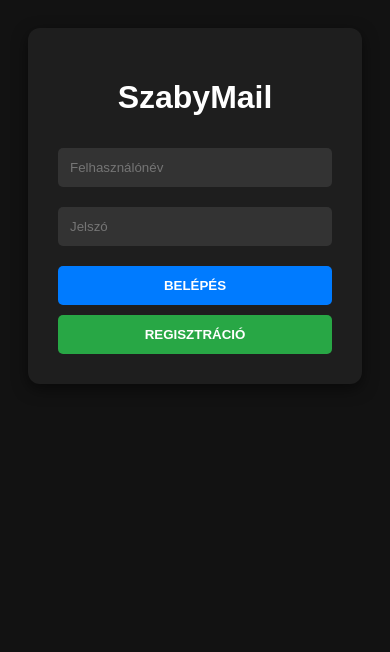
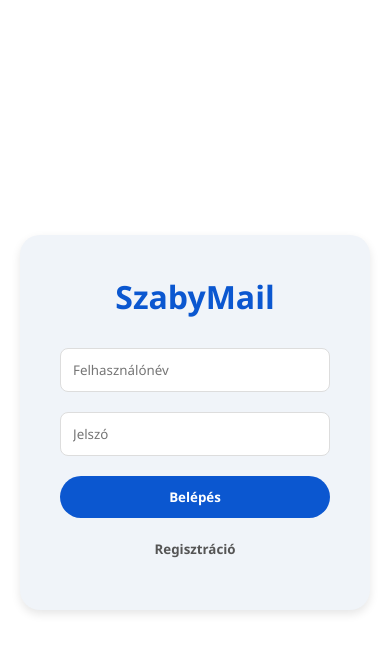
Before and after one commit to G0KU0/email, a website: page public/index.html in a window 390 px wide. Drawn offline with Linux system fonts and the light colour scheme.

Commit message:
Update index.html

```diff
--- a/public/index.html
+++ b/public/index.html
@@ -3,37 +3,93 @@
 <head>
     <meta charset="UTF-8">
     <meta name="viewport" content="width=device-width, initial-scale=1.0">
-    <title>SzabyMail</title>
+    <title>SzabyMail | Pro</title>
+    <link href="https://fonts.googleapis.com/icon?family=Material+Icons" rel="stylesheet">
     <style>
-        body { font-family: sans-serif; background: #121212; color: white; display: flex; justify-content: center; padding: 20px; }
-        .box { background: #1e1e1e; padding: 30px; border-radius: 12px; width: 100%; max-width: 400px; box-shadow: 0 5px 15px rgba(0,0,0,0.5); }
-        input { width: 100%; padding: 12px; margin: 10px 0; border-radius: 5px; border: none; background: #333; color: white; box-sizing: border-box; }
-        button { width: 100%; padding: 12px; border: none; border-radius: 5px; cursor: pointer; font-weight: bold; margin-top: 10px; }
-        .blue { background: #007bff; color: white; }
-        .green { background: #28a745; color: white; }
-        .email { background: #2a2a2a; padding: 15px; margin-top: 15px; border-radius: 8px; border-left: 4px solid #007bff; }
-        #inbox-section { display: none; }
+        * { box-sizing: border-box; margin: 0; padding: 0; font-family: 'Segoe UI', Tahoma, sans-serif; }
+        body { background-color: #f6f8fc; display: flex; height: 100vh; overflow: hidden; }
+
+        /* AUTH SCREEN */
+        #auth-screen { width: 100%; display: flex; justify-content: center; align-items: center; background: white; z-index: 1000; position: fixed; height: 100%; }
+        .login-card { background: #f0f4f9; padding: 40px; border-radius: 20px; text-align: center; width: 350px; box-shadow: 0 4px 10px rgba(0,0,0,0.1); }
+        .login-card input { width: 100%; padding: 12px; margin: 10px 0; border: 1px solid #ddd; border-radius: 8px; }
+        .btn { padding: 12px 24px; border: none; border-radius: 25px; cursor: pointer; font-weight: bold; transition: 0.3s; width: 100%; margin-top: 10px; }
+        .btn-blue { background: #0b57d0; color: white; }
+        .btn-blue:hover { background: #0842a0; }
+
+        /* MAIN APP */
+        #app { display: none; width: 100%; display: flex; }
+        .sidebar { width: 250px; padding: 20px; background: #f6f8fc; }
+        .compose-btn { background: #c2e7ff; color: #001d35; display: flex; align-items: center; gap: 10px; padding: 15px 25px; border-radius: 16px; cursor: pointer; font-weight: bold; box-shadow: 0 1px 3px rgba(0,0,0,0.1); margin-bottom: 20px; }
+        .nav-item { display: flex; align-items: center; gap: 15px; padding: 10px 20px; border-radius: 20px; cursor: pointer; color: #444; margin: 5px 0; }
+        .nav-item.active { background: #d3e3fd; font-weight: bold; color: #041e49; }
+
+        .main-content { flex: 1; background: white; margin: 15px; border-radius: 16px; display: flex; flex-direction: column; overflow: hidden; }
+        .header { padding: 15px 20px; border-bottom: 1px solid #eee; display: flex; justify-content: space-between; align-items: center; }
+        .email-list { overflow-y: auto; flex: 1; }
+        .email-row { display: flex; align-items: center; padding: 12px 20px; border-bottom: 1px solid #f1f1f1; cursor: pointer; transition: 0.2s; }
+        .email-row:hover { box-shadow: inset 1px 0 0 #dadce0, inset -1px 0 0 #dadce0, 0 1px 2px 0 rgba(60,64,67,.3), 0 1px 3px 1px rgba(60,64,67,.15); }
+        .email-from { width: 200px; font-weight: bold; }
+        .email-subject { flex: 1; color: #555; }
+
+        /* MODAL */
+        .modal { display: none; position: fixed; bottom: 0; right: 50px; width: 500px; background: white; border-radius: 10px 10px 0 0; box-shadow: 0 8px 30px rgba(0,0,0,0.2); border: 1px solid #ccc; z-index: 2000; }
+        .modal-header { background: #f2f6fc; padding: 10px 20px; border-radius: 10px 10px 0 0; display: flex; justify-content: space-between; }
+        .modal-body { padding: 15px; }
+        .modal-body input, .modal-body textarea { width: 100%; border: none; border-bottom: 1px solid #eee; padding: 10px; margin-bottom: 5px; outline: none; }
     </style>
 </head>
 <body>
 
-    <div class="box" id="auth-section">
-        <h1 style="text-align:center;">SzabyMail</h1>
-        <input type="text" id="user" placeholder="Felhasználónév">
-        <input type="password" id="pass" placeholder="Jelszó">
-        <button class="blue" onclick="auth('/api/login')">BELÉPÉS</button>
-        <button class="green" onclick="auth('/api/register')">REGISZTRÁCIÓ</button>
+    <div id="auth-screen">
+        <div class="login-card">
+            <h1 style="color:#0b57d0; margin-bottom:20px;">SzabyMail</h1>
+            <input type="text" id="user" placeholder="Felhasználónév">
+            <input type="password" id="pass" placeholder="Jelszó">
+            <button class="btn btn-blue" onclick="auth('/api/login')">Belépés</button>
+            <button class="btn" onclick="auth('/api/register')" style="background:none; color:#555;">Regisztráció</button>
+        </div>
     </div>
 
-    <div class="box" id="inbox-section">
-        <h2>Szia, <span id="my-email" style="color:#007bff;"></span>!</h2>
-        <button onclick="load()" style="background:#444; color:white;">FRISSÍTÉS</button>
-        <div id="list"></div>
-        <button onclick="location.reload()" style="background:red; color:white; margin-top:20px;">KIJELENTKEZÉS</button>
+    <div id="app">
+        <div class="sidebar">
+            <div class="compose-btn" onclick="toggleModal(true)">
+                <span class="material-icons">edit</span> Írás
+            </div>
+            <div class="nav-item active"><span class="material-icons">inbox</span> Beérkező</div>
+            <div class="nav-item"><span class="material-icons">star_outline</span> Csillagozott</div>
+            <div class="nav-item"><span class="material-icons">send</span> Elküldött</div>
+            <div class="nav-item" onclick="location.reload()" style="margin-top:50px; color:red;"><span class="material-icons">logout</span> Kilépés</div>
+        </div>
+
+        <div class="main-content">
+            <div class="header">
+                <h3 id="current-user-display">Beérkező levelek</h3>
+                <span class="material-icons" style="cursor:pointer" onclick="fetchInbox()">refresh</span>
+            </div>
+            <div class="email-list" id="list">
+                </div>
+        </div>
+    </div>
+
+    <div class="modal" id="compose-modal">
+        <div class="modal-header">
+            <span>Új üzenet</span>
+            <span class="material-icons" style="cursor:pointer" onclick="toggleModal(false)">close</span>
+        </div>
+        <div class="modal-body">
+            <input type="text" id="m-to" placeholder="Címzett">
+            <input type="text" id="m-sub" placeholder="Tárgy">
+            <textarea id="m-body" rows="10" placeholder="Üzenet írása..."></textarea>
+            <button class="btn btn-blue" onclick="sendMail()">Küldés</button>
+        </div>
     </div>
 
     <script>
         let token = "";
+        const authView = document.getElementById('auth-screen');
+        const appView = document.getElementById('app');
+
         async function auth(url) {
             const res = await fetch(url, {
                 method: 'POST',
@@ -43,26 +99,44 @@
             const data = await res.json();
             if(data.token) {
                 token = data.token;
-                document.getElementById('my-email').innerText = data.email;
-                document.getElementById('auth-section').style.display = 'none';
-                document.getElementById('inbox-section').style.display = 'block';
-                load();
-            } else { alert(data.message || data.error); }
+                authView.style.display = 'none';
+                appView.style.display = 'flex';
+                document.getElementById('current-user-display').innerText = data.email;
+                fetchInbox();
+            } else { alert(data.error || data.message); }
         }
 
-        async function load() {
+        async function fetchInbox() {
             const res = await fetch('/api/inbox', { headers: {'Authorization': token} });
             const emails = await res.json();
             const container = document.getElementById('list');
-            container.innerHTML = emails.length ? "" : "<p>Nincs levél.</p>";
+            container.innerHTML = emails.length ? "" : "<p style='padding:20px'>Nincs üzenet.</p>";
             emails.forEach(e => {
-                container.innerHTML += `<div class="email">
-                    <small>Kitől: ${e.from}</small><br>
-                    <strong>${e.subject}</strong>
-                    <p>${e.body}</p>
-                </div>`;
+                container.innerHTML += `
+                    <div class="email-row">
+                        <span class="material-icons" style="color:#ddd; margin-right:15px">star_outline</span>
+                        <div class="email-from">${e.from.split('<')[0]}</div>
+                        <div class="email-subject"><strong>${e.subject}</strong> - ${e.body.substring(0, 50)}...</div>
+                    </div>`;
             });
         }
+
+        async function sendMail() {
+            const res = await fetch('/api/send', {
+                method: 'POST',
+                headers: {'Content-Type': 'application/json', 'Authorization': token},
+                body: JSON.stringify({
+                    to: document.getElementById('m-to').value,
+                    subject: document.getElementById('m-sub').value,
+                    body: document.getElementById('m-body').value
+                })
+            });
+            const d = await res.json();
+            alert(d.message || d.error);
+            toggleModal(false);
+        }
+
+        function toggleModal(show) { document.getElementById('compose-modal').style.display = show ? 'block' : 'none'; }
     </script>
 </body>
 </html>
```
